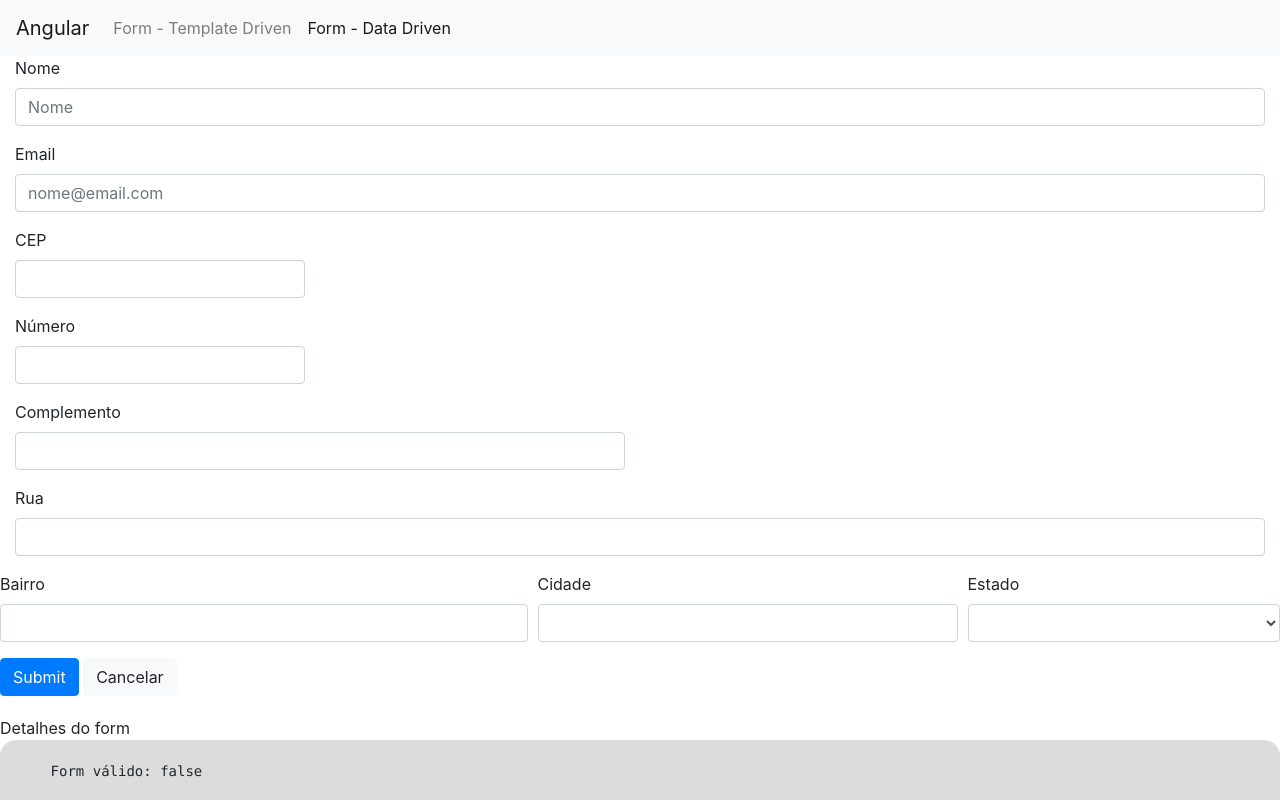
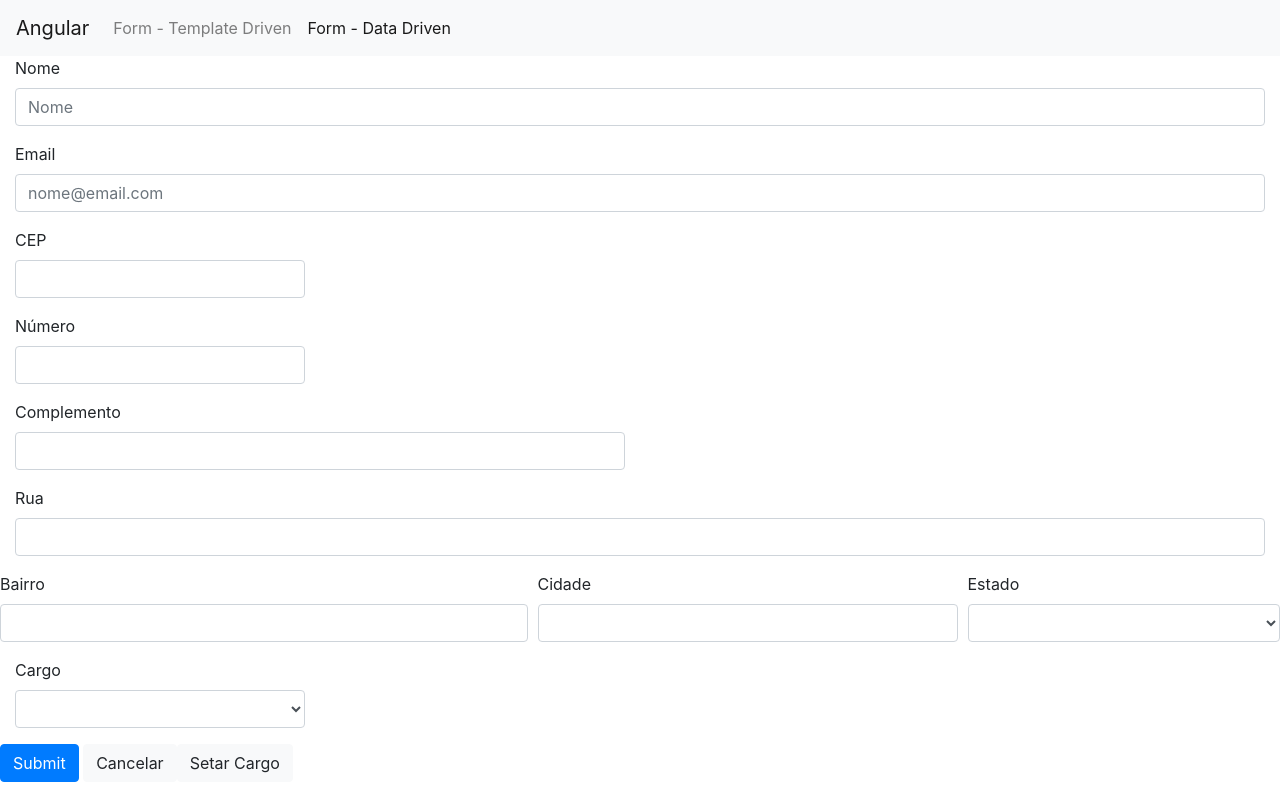
Before and after one commit to junioralves00/forms, an Angular app: page /dataForm in a window 1280 px wide. Shown: the top 800 px of the page. Built offline with nearby package versions, Linux system fonts and the light colour scheme.

Commit message:
aula 103 - Combobox com Objeto(NgValue e Compare With)

```diff
--- a/src/app/data-form/data-form.component.html
+++ b/src/app/data-form/data-form.component.html
@@ -90,10 +90,19 @@
     </div>
 
   </div>
+  <div class="form-group">
+    <div class="form-group col-md-3" [ngClass]="aplicaCssErro('cargo')">
+      <label for="cargo" class="control-label">Cargo</label>
+      <select class="form-control" id="cargo" name="cargo" formControlName="cargo" [compareWith]="compararCargos">
+        <option *ngFor="let cargo of cargos " [ngValue]="cargo">{{ cargo.desc }}</option>
+      </select>
 
+    </div>
+  </div>
   <button type="submit" class="btn btn-primary">Submit</button>
   <span>&nbsp;</span>
   <button class="btn btn-light" (click)="resetar()">Cancelar</button>
+  <button class="btn btn-light" (click)="setarCargo()">Setar Cargo</button>
 
 
   <app-form-debug [form]="formulario"></app-form-debug>
--- a/src/app/data-form/data-form.component.ts
+++ b/src/app/data-form/data-form.component.ts
@@ -2,7 +2,6 @@
 import { HttpClient } from '@angular/common/http';
 import { Component, OnInit } from '@angular/core';
 import { FormGroup, FormBuilder, Validators } from '@angular/forms';
-
 
 import { DropdownService } from './../shared/services/dropdown.service';
 import { EstadoBr } from '../shared/models/estado-br.model';
@@ -20,7 +19,7 @@
   formulario: FormGroup;
   //estados: EstadoBr[];
   estados: Observable<EstadoBr[]>;
-
+  cargos: any[];
   constructor(
     private formBuilder: FormBuilder,
     private http: HttpClient,
@@ -32,6 +31,7 @@
 
     this.estados = this.dropdownService.getEstadosBr();
 
+    this.cargos = this.dropdownService.getCargos();
     /*this.dropdownService.getEstadosBr()
       .subscribe((dados: EstadoBr[]) => {
         this.estados = dados;
@@ -53,7 +53,8 @@
         bairro: [null, Validators.required],
         cidade: [null, Validators.required],
         estado: [null, Validators.required]
-      })
+      }),
+      cargo: [null]
     });
   }
   //[null, Validators.required, Validators.minLength(3), Validators.maxLength(20)]
@@ -158,4 +159,14 @@
       }
     });
   }
+
+  setarCargo() {
+    const cargo = { nome: 'Dev', nivel: 'Pleno', desc: 'Dev Pleno' };
+    this.formulario.get('cargo').setValue(cargo);
+  }
+
+  compararCargos(obj1, obj2) {
+    return obj1 && obj2 ? (obj1.nome === obj2.nome && obj1.nivel === obj2.nivel) : obj1 === obj2;
+
+  }
 }
--- a/src/app/shared/services/dropdown.service.ts
+++ b/src/app/shared/services/dropdown.service.ts
@@ -14,4 +14,12 @@
     //return this.http.get('assets/dados/estadosbr.json').pipe();
     return this.http.get<EstadoBr[]>('assets/dados/estadosbr.json');
   }
+
+  getCargos() {
+    return [
+      { nome: 'Dev', nivel: 'Junior', desc: 'Dev Jr' },
+      { nome: 'Dev', nivel: 'Pleno', desc: 'Dev Pleno' },
+      { nome: 'Dev', nivel: 'Senior', desc: 'Dev Senior' }
+    ]
+  }
 }
```
